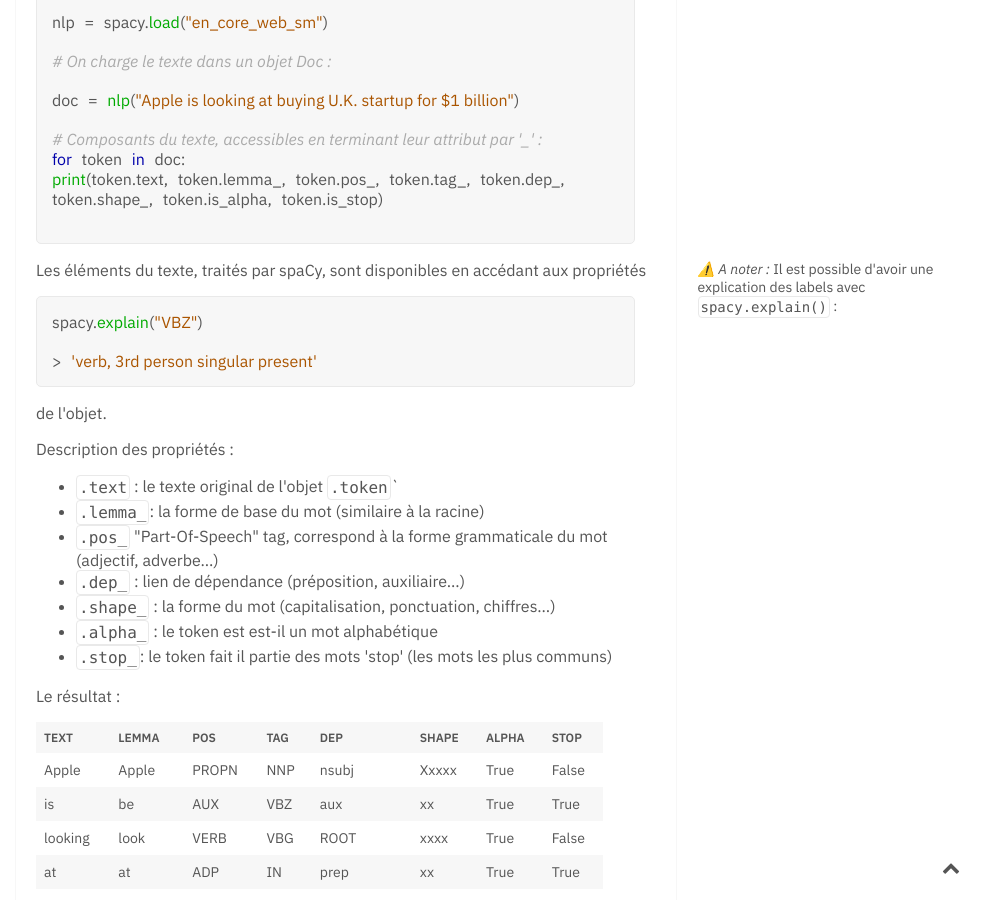
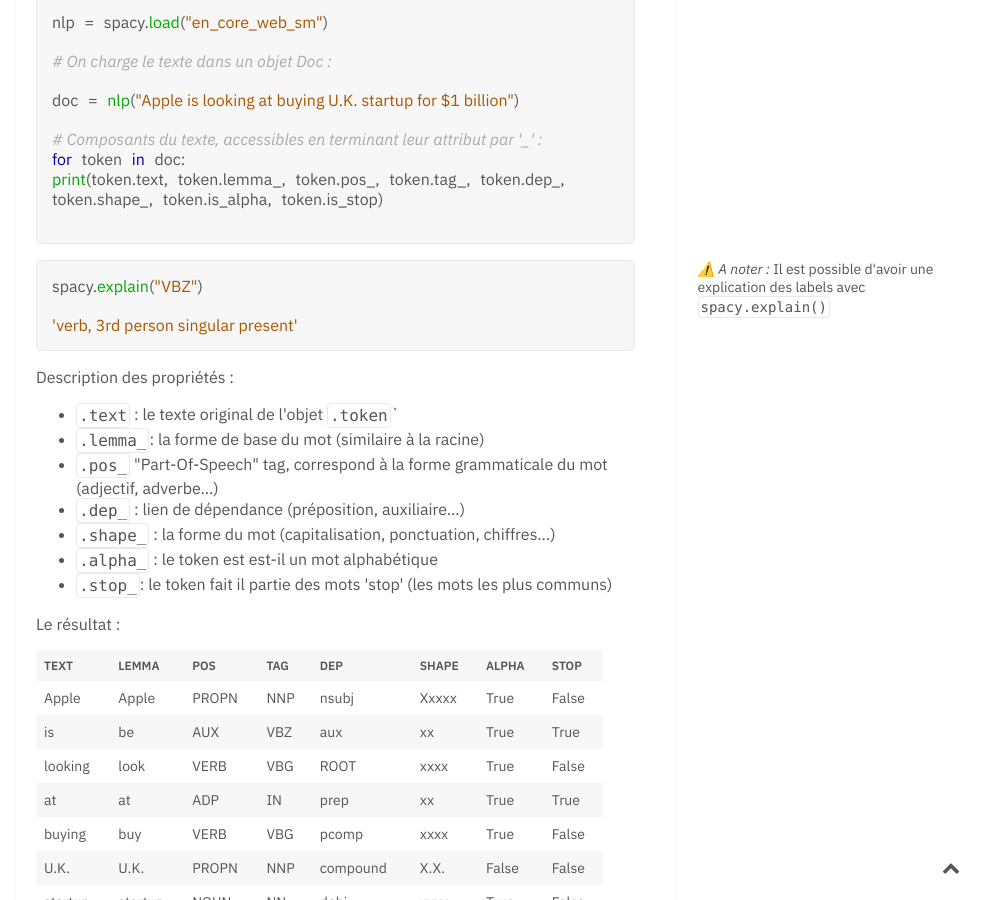
Before and after one commit to Maxence-L/arboretum.link, a Jekyll site: the page built from _notes/spacy.md, in a window 1280 px wide and 900 px high, scrolled down 1007 px. Shown: the whole window, without its empty margins (294-1280 px from the left). Built offline with Jekyll 4.4.1, drawn with Linux system fonts in a browser that asks for light colours.

Commit message:
update spacy.md

`````diff
--- a/_notes/spacy.md
+++ b/_notes/spacy.md
@@ -39,15 +39,15 @@ for token in doc:
 
 ````
 
-Les éléments du texte, traités par spaCy, sont disponibles en accédant aux propriétés[[
+[[
 *⚠️ A noter :*
-Il est possible d'avoir une explication des labels avec `spacy.explain()` :
+Il est possible d'avoir une explication des labels avec `spacy.explain()`
 ```python
 spacy.explain("VBZ")
 
-> 'verb, 3rd person singular present'
+'verb, 3rd person singular present'
 ````
-::rmn]]  de l'objet.
+::rmn]]
 
 Description des propriétés :
 - `.text` : le texte original de l'objet `.token``
`````
